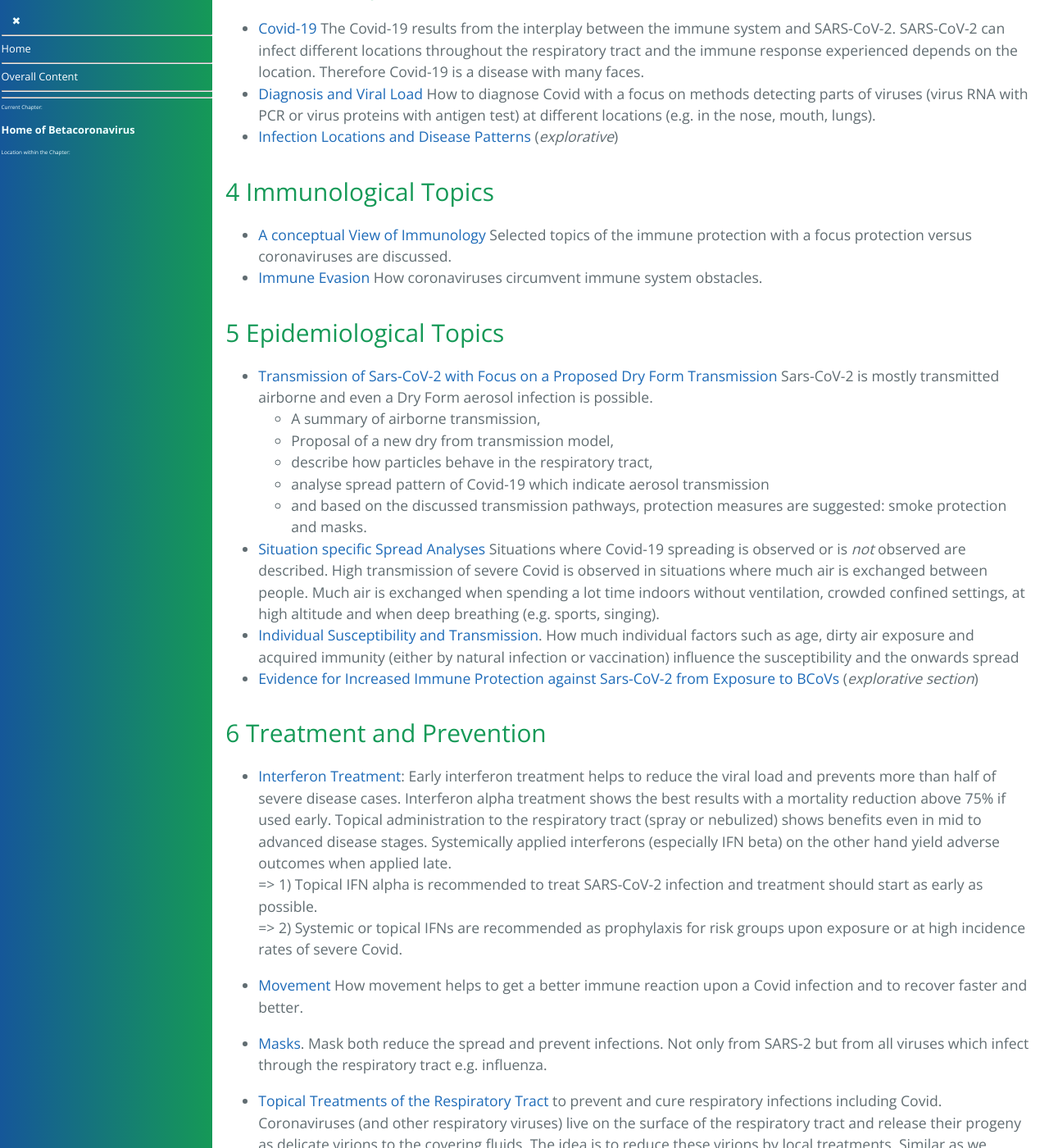
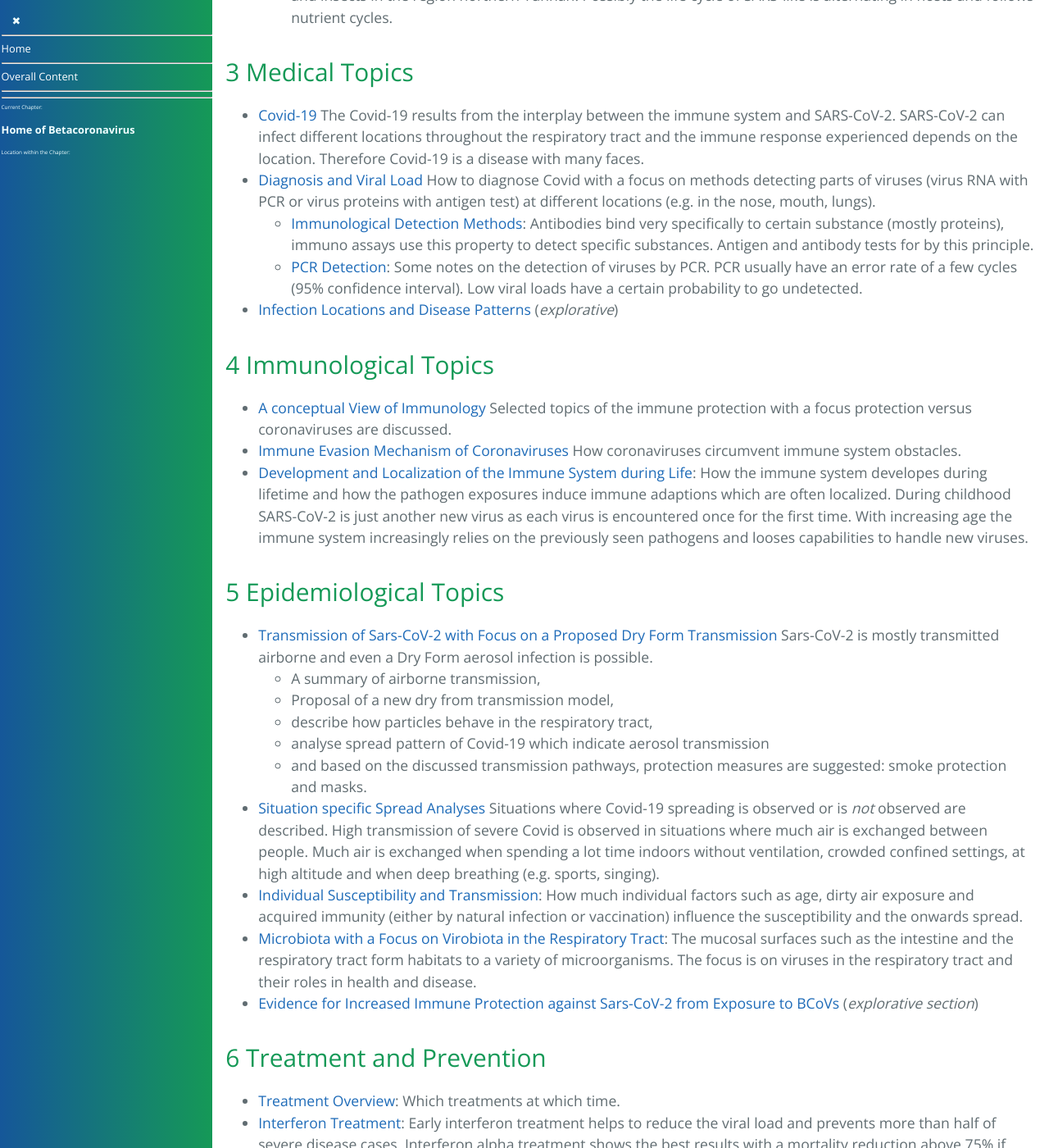
Before and after one commit to forestgrape/coronavirus, a Jekyll site: the page built from index.md, in a window 1280 px wide and 1400 px high, scrolled down 6210 px. Shown: the whole window at 82% size. Built offline with Jekyll 4.4.1, drawn with Linux system fonts in a browser that asks for light colours; our own code applies the rules of GitHub Pages for plain Markdown files; some of the changed text lies outside the part shown.

Commit message:
updated toc

```diff
--- a/index.md
+++ b/index.md
@@ -69,9 +69,11 @@ There is also a rather subjective page in German with some comments on the Coron
 
   > Risk groups in risk regions (e.g. countries in the Southern hemisphere) will thank for vaccines now. Later can be to late.
 
-- 9.6. [Illustrative Resources](1_introduction/illustrative_resources.md): A subjective list of especially helpful, insightful and/or extraordinary Resources. Sometimes
+- 9.6. [Illustrative Resources](1_introduction/illustrative_resources.md): A subjective list of especially helpful, insightful and/or extraordinary Resources.
 
 ### Recent Updates
+<!-->>> 5.12.21: As RNA vaccines turned out they don't tame SARS-CoV-2, from a coronavirus perspective alone one should stop mass vaccination even if the vaccines would be considered as safe(3.12.21).-->
+
 - 2.12. Clarifications across page and made content for objective and added a section [Legal Considerations on Vaccine Mandates](./7_social/individual_measures.md) *(announced here 4.12.)*
 - 25.11.- 1.12. Updated the chapter [Diagnosis and Viral Load](./3_medical/diagnosis_and_viral_load.md) and added a section on the [viral load kinetics](./3_medical/diagnosis_and_viral_load.md#viral-load-kinetics). The viral load at the different location varies during the disease. As detection methods have a lower limit of detection, the detection rates by various detection methods varies through the disease course. E.g. for nose samples the viral load usually peak around symptom onset  and accordingly the detection rate is high at this time point, often above 90%. NPS samples taken before the viral load peak or after, or taken from asymptomatic cases where the viral loads tends to be lower the detection decreases.
 - 27.11.: Restrictions should be nearly no for children, very relaxed teenagers and relaxed for the twenties.
@@ -152,12 +154,14 @@ There is also a rather subjective page in German with some comments on the Coron
 > In the [source on github](https://github.com/forestgrape/coronavirus/blob/master/index.md) the topics correspond to folders and the chapters correspond to files.
 
 
+
 ### 1 Introductory Topics
-
 * [Public Suggestions and Tips](1_introduction/suggestions.md)
     Keep distance and hygiene. Then outdoors is safe. Inside ventilate well and/or wear a mask. Transmission can be smoke-like. Don't burden the immune system.
 * [Update History](1_introduction/update_history.md): Content and updates as published in reverse chronological order.
 * [Situation Assessments](1_introduction/situation_assessments.md).
+* [Illustrative Resources](1_introduction/illustrative_resources.md): A subjective list of especially helpful, insightful and/or extraordinary Resources.
+
 
 
 ### 2 Biological Topics
@@ -170,21 +174,28 @@ There is also a rather subjective page in German with some comments on the Coron
   * Above 45 degrees the decay fastens and is less dependent on the biochemical environment since the spring-loaded proteins loose their energy.
   * A fast decay occurs when the concentration of salts is very low in the surrounding water. This is the case in distilled water and in situations with a lot of condensation. Possible mechanisms: osmotic pressure or increase of degrees of freedom of movement especially of the single stranded RNA/DNA.
 - [Coronaviruses](2_biological/coronavirus.md). Life cycle, distinguishing features and capabilities of coronaviruses.
-- [Backtracing Sars-CoV-1/2](./2_biological/hosts_of_nidovirales.md#backtracing-sars-cov-12) (*explorative*)
-    The natural habitat of SARS-CoV-1/2 includes domestic animals and insects in the region northern Yunnan. The life cycle of SARS-like is alternating in hosts and follows nutrient cycles.
+  - [Coronavirus Evolution](2_biological/coronavirus_evolution.md)
+  - [Backtracing Sars-CoV-1/2](./2_biological/hosts_of_nidovirales.md#backtracing-sars-cov-12) (*explorative*)
+    The natural habitat of SARS-CoV-1/2 likely includes domestic animals and insects in the region northern Yunnan. Possibly the life cycle of SARS-like is alternating in hosts and follows nutrient cycles.
+
 
 
 ### 3 Medical Topics
 * [Covid-19](3_medical/covid19.md)
     The Covid-19 results from the interplay between the immune system and SARS-CoV-2. SARS-CoV-2 can infect different locations throughout the respiratory tract and  the immune response experienced depends on the location. Therefore Covid-19 is a disease with many faces.
 * [Diagnosis and Viral Load](3_medical/diagnosis_and_viral_load.md) How to diagnose Covid with a focus on methods detecting parts of viruses (virus RNA with PCR or virus proteins with antigen test) at different locations (e.g. in the nose, mouth, lungs).
-- [Infection Locations and Disease Patterns](3_medical/coronavirus_disease_patterns.md) (*explorative*)
+  * [Immunological Detection Methods](3_medical/immuno_assyas.md): Antibodies bind very specifically to certain substance (mostly proteins), immuno assays use this property to detect specific substances. Antigen and antibody tests for by this principle.
+  * [PCR Detection](3_medical/pcr_diagnosis.md): Some notes on the detection of viruses by PCR. PCR usually have an error rate of a few cycles (95% confidence interval). Low viral loads have a certain probability to go undetected.
+* [Infection Locations and Disease Patterns](3_medical/coronavirus_disease_patterns.md) (*explorative*)
+
 
 
 ### 4 Immunological Topics
 * [A conceptual View of Immunology](4_immunological/concepts_of_immunology.md)
   Selected topics of the immune protection with a focus protection versus coronaviruses are discussed.
-* [Immune Evasion](4_immunological/immune_evasion.md) How coronaviruses circumvent immune system obstacles.
+* [Immune Evasion Mechanism of Coronaviruses](4_immunological/immune_evasion.md) How coronaviruses circumvent immune system obstacles.
+* [Development and Localization of the Immune System during Life](4_immunological/ontogenesis_and_locality_of_immunity.md): How the immune system developes during lifetime and how the pathogen exposures induce immune adaptions which are often localized. During childhood SARS-CoV-2 is just another new virus as each virus is encountered once for the first time. With increasing age the immune system increasingly relies on the previously seen pathogens and looses capabilities to handle new viruses.
+
 
 
 ### 5 Epidemiological Topics
@@ -196,11 +207,14 @@ There is also a rather subjective page in German with some comments on the Coron
   - analyse spread pattern of Covid-19 which indicate aerosol transmission
   - and based on the discussed transmission pathways, protection measures are suggested: smoke protection and masks.
 - [Situation specific Spread Analyses](5_epidemiological/spread_analyses.md) Situations where Covid-19 spreading is observed or is *not* observed are described. High transmission of severe Covid is observed in situations where much air is exchanged between people. Much air is exchanged when spending a lot time indoors without ventilation, crowded confined settings, at high altitude and when deep breathing (e.g. sports, singing).
-- [Individual Susceptibility and Transmission](5_epidemiological/individual_susceptibility_and_transmission.md). How much individual factors such as age, dirty air exposure and acquired immunity (either by natural infection or vaccination) influence the susceptibility and the onwards spread
+- [Individual Susceptibility and Transmission](5_epidemiological/individual_susceptibility_and_transmission.md): How much individual factors such as age, dirty air exposure and acquired immunity (either by natural infection or vaccination) influence the susceptibility and the onwards spread.
+- [Microbiota with a Focus on Virobiota in the Respiratory Tract](5_epidemiological/virome.md): The mucosal surfaces such as the intestine and the respiratory tract form habitats to a variety of microorganisms. The focus is on viruses in the respiratory tract and their roles in health and disease.
 - [Evidence for Increased Immune Protection against Sars-CoV-2 from Exposure to BCoVs](5_epidemiological/covid_and_bovine_farming.md) (*explorative section*)
 
 
+
 ### 6 Treatment and Prevention
+- [Treatment Overview](6_prevention_and_treatment/treatment_overview.md): Which treatments at which time.
 - [Interferon Treatment](6_prevention_and_treatment/interferon.md): Early interferon treatment helps to reduce the viral load and prevents more than half of severe disease cases. Interferon alpha treatment shows the best results with a mortality reduction above 75% if used early. Topical administration to the respiratory tract (spray or nebulized) shows benefits even in mid to advanced disease stages. Systemically applied interferons (especially IFN beta) on the other hand yield adverse outcomes when applied late.<br>
   => 1) Topical IFN alpha is recommended to treat SARS-CoV-2 infection and treatment should start as early as possible.<br>
   => 2) Systemic or topical IFNs are recommended as prophylaxis for risk groups upon exposure or at high incidence rates of severe Covid.
@@ -214,24 +228,32 @@ There is also a rather subjective page in German with some comments on the Coron
   - [Increase the mucus Flow by humidified air](./6_prevention_and_treatment/increasing_the_mucus_flow.md): Humidify inhaled air early on to increase the mucus flow and wash the virions out. The goal is a reduce viral load and better prognosis. (explorative)
 
 
+
 ### 7 Social Topics
-* [Thoughts about Controlling Sars-CoV-2](7_social/controlling.md)
-    Thoughts how to tackle and control Covid-19. Different kind of measures are discussed from physical (mask, ventilation) to social measures such as an early closure of nightlife.
+* [Thoughts about Controlling Sars-CoV-2](7_social/controlling.md): Thoughts how to tackle and control Covid-19. Different kinds of measures are discussed from physical (mask, ventilation) to social measures such as an early closure of nightlife.
 * [Thoughts on Economical Systems](7_social/economics.md): How to design an economical system which enables free choice for the economic life.
-* [Legal Considerations on Vaccine Mandates](7_social/individual_measures.md)
+* [Considerations on Individual Measures](7_social/individual_measures.md): Consideration on measures targeting individuals. E.g. splitting societies by the immune status or vaccine status is discussed.
+* [Good Air Certificate](7_social/good_air.md): Severe Covid mainly spreads from lung to lungs through dry air. Thoughts how to reduce this spread by ventilation, air humidification and air cleaning.
+* [Advisory Covid App](7_social/advisory_covid_app.md): Proposal of an advisory app that estimates the exposure risk. Upon high exposure risk a test can be adequate to early detect a possible infection either to initiate a treatment for risk groups or to reduce ongoing transmission.
+
 
 
 ### 8 Data Topics
-* [Monitoring](8_data/monitoring.md)
-    About testing, monitoring, gathering and publishing data.
+* [Monitoring](8_data/monitoring.md): About testing, monitoring, gathering and publishing data.
+* [Data](8_data/data.md): On publishing and analyzing data.
+
 
 
 ### 9 Topics in Physics, Chemistry and Biology
 * [Aggregation of Atoms](9_physics/aggregations_of_atoms.md). How atoms aggregate to form the different kinds of matter.
 
 
+
 ### 10 Vaccines
-* [Vaccine Safety Considerations](10_vaccines/vaccine_safety.md)
+* [Immunization](10_vaccines/immunization.md): How to prepare the immune system to pathogens.
+* [Vaccine Safety Considerations](10_vaccines/vaccine_safety.md): Open safety question and possible adverse effects of 'mRNA' vaccines and adenovirus vaccines.
+* [Effect of Covid-Vaccines on SARS-CoV-2 Infections](10_vaccines/effects_on_s2_infections.md): What effects the current have or can have on SARS-2 infections. The knowns and the unknowns.
+
 
 ---
 
```
